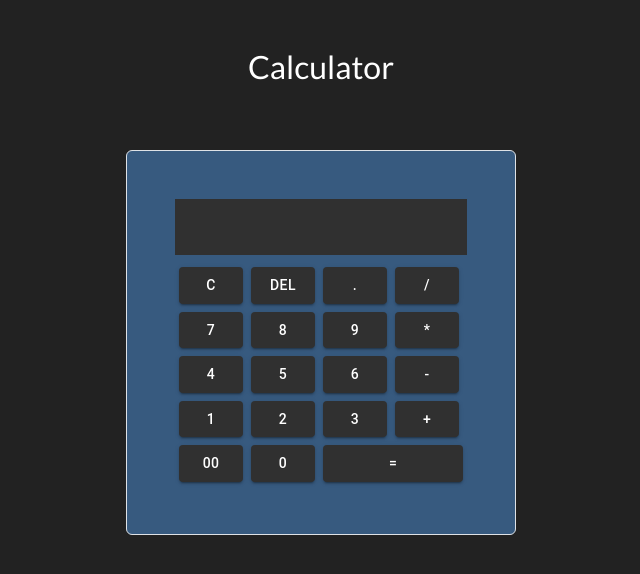
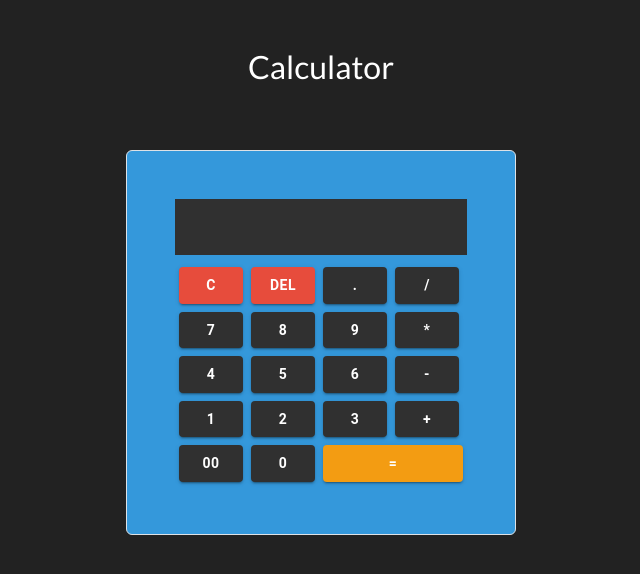
Before and after one commit to ashishsamuel/calculator-react, a React (Create React App) app: page / in a window 1280 px wide. Shown: the top 574 px of the page, without its empty margins (319-959 px from the left). Built offline with nearby package versions, Linux system fonts and the light colour scheme.

Commit message:
styling done in calculator view

```diff
--- a/src/App.css
+++ b/src/App.css
@@ -0,0 +1,8 @@
+.btn-hoverstyle{
+    font-weight: bold !important;
+}
+
+.btn-hoverstyle:hover{
+    background-color: black !important;
+    font-weight: bold !important;
+}
--- a/src/App.js
+++ b/src/App.js
@@ -9,6 +9,7 @@ function App() {
 
     const getValue = (value) => {
 
+      try{
       if (value != '' || value !='DEL') {
           const inputArray = input.split('')
           if(!(inputArray.includes(value)&&operators.includes(value)) && value != input.slice(0,-1)){
@@ -35,6 +36,11 @@ function App() {
         setInput('')
         setResult('')
       }
+    }catch{
+      console.log("Invalid Expression");
+      setInput('')
+      setResult('Invalid Expression')
+    }
     }
   return (
     <>
@@ -42,40 +48,40 @@ function App() {
         <div className='m-5'>
           <h3>Calculator</h3>
         </div>
-        <div className='bg-primary border rounded mt-2 p-5'>
+        <div className='bg-info border rounded mt-2 p-5'>
             <div className='bg-dark p-3'>
               <span className='p-2'>{input}</span>
               {result !='' && <span>{result}</span>
               }
             </div>
             <div className='mt-2'>
-            <Button className='m-1 bg-dark bg-warning' variant="contained" onClick={() => getValue('C')} >C</Button>
-            <Button className='m-1 bg-dark' variant="contained" onClick={() => getValue('DEL')} >DEL</Button>
-            <Button className='m-1 bg-dark' variant="contained" onClick={() => getValue('.')} >.</Button>
-            <Button className='m-1 bg-dark'variant="contained" onClick={() => getValue('/')} >/</Button>
+            <Button className='m-1 bg-danger btn-hoverstyle' variant="contained" onClick={() => getValue('C')} >C</Button>
+            <Button className='m-1 bg-danger btn-hoverstyle' variant="contained" onClick={() => getValue('DEL')} >DEL</Button>
+            <Button className='m-1 bg-dark btn-hoverstyle' variant="contained" onClick={() => getValue('.')} >.</Button>
+            <Button className='m-1 bg-dark btn-hoverstyle' variant="contained" onClick={() => getValue('/')} >/</Button>
             </div>
-            <div className=''>
-            <Button className='m-1 bg-dark bg-dark' variant="contained" onClick={() => getValue('7')} >7</Button>
-            <Button className='m-1 bg-dark' variant="contained" onClick={() => getValue('8')} >8</Button>
-            <Button className='m-1 bg-dark' variant="contained" onClick={() => getValue('9')} >9</Button>
-            <Button className='m-1 bg-dark'variant="contained" onClick={() => getValue('*')} >*</Button>
+            <div>
+            <Button className='m-1 bg-dark btn-hoverstyle' variant="contained" onClick={() => getValue('7')} >7</Button>
+            <Button className='m-1 bg-dark btn-hoverstyle' variant="contained" onClick={() => getValue('8')} >8</Button>
+            <Button className='m-1 bg-dark btn-hoverstyle' variant="contained" onClick={() => getValue('9')} >9</Button>
+            <Button className='m-1 bg-dark btn-hoverstyle'variant="contained" onClick={() => getValue('*')} >*</Button>
             </div>
-            <div className=''>
-            <Button className='m-1 bg-dark bg-warning' variant="contained" onClick={() => getValue('4')} >4</Button>
-            <Button className='m-1 bg-dark' variant="contained" onClick={() => getValue('5')} >5</Button>
-            <Button className='m-1 bg-dark' variant="contained" onClick={() => getValue('6')} >6</Button>
-            <Button className='m-1 bg-dark'variant="contained" onClick={() => getValue('-')} >-</Button>
+            <div>
+            <Button className='m-1 bg-dark btn-hoverstyle' variant="contained" onClick={() => getValue('4')} >4</Button>
+            <Button className='m-1 bg-dark btn-hoverstyle' variant="contained" onClick={() => getValue('5')} >5</Button>
+            <Button className='m-1 bg-dark btn-hoverstyle' variant="contained" onClick={() => getValue('6')} >6</Button>
+            <Button className='m-1 bg-dark btn-hoverstyle'variant="contained" onClick={() => getValue('-')} >-</Button>
             </div>
-            <div className=''>
-            <Button className='m-1 bg-dark bg-warning' variant="contained" onClick={() => getValue('1')} >1</Button>
-            <Button className='m-1 bg-dark' variant="contained" onClick={() => getValue('2')} >2</Button>
-            <Button className='m-1 bg-dark' variant="contained" onClick={() => getValue('3')} >3</Button>
-            <Button className='m-1 bg-dark'variant="contained" onClick={() => getValue('+')} >+</Button>
+            <div>
+            <Button className='m-1 bg-dark btn-hoverstyle' variant="contained" onClick={() => getValue('1')} >1</Button>
+            <Button className='m-1 bg-dark btn-hoverstyle' variant="contained" onClick={() => getValue('2')} >2</Button>
+            <Button className='m-1 bg-dark btn-hoverstyle' variant="contained" onClick={() => getValue('3')} >3</Button>
+            <Button className='m-1 bg-dark btn-hoverstyle' variant="contained" onClick={() => getValue('+')} >+</Button>
             </div>
-            <div className=''>
-            <Button className='m-1 bg-dark bg-warning' variant="contained" onClick={() => getValue('00')} >00</Button>
-            <Button className='m-1 bg-dark' variant="contained" onClick={() => getValue('0')} >0</Button>
-            <Button className='m-1 bg-dark' style={{width:'140px'}} variant="contained" onClick={() => getValue('=')} >=</Button>
+            <div>
+            <Button className='m-1 bg-dark btn-hoverstyle' variant="contained" onClick={() => getValue('00')} >00</Button>
+            <Button className='m-1 bg-dark btn-hoverstyle' variant="contained" onClick={() => getValue('0')} >0</Button>
+            <Button className='m-1 bg-warning btn-hoverstyle' style={{width:'140px'}} variant="contained" onClick={() => getValue('=')} >=</Button>
             </div>
           </div>
       </div>
```
